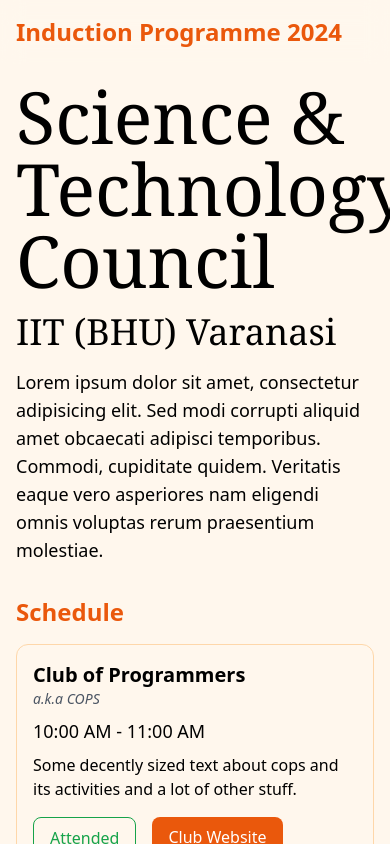
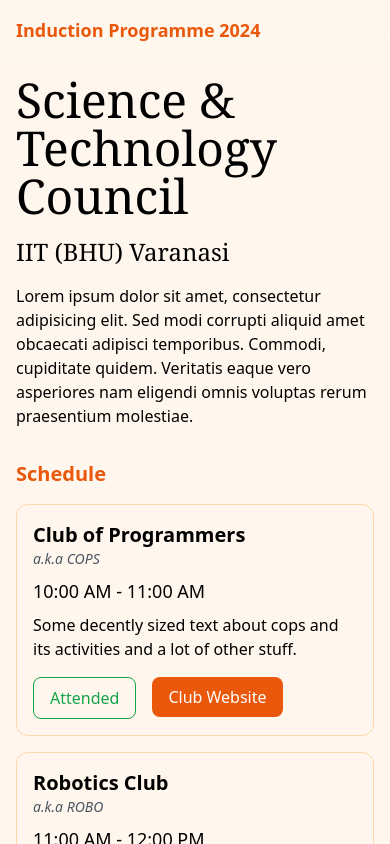
Before and after one commit to criticic/sntc-induction-website, a React (Vite) app: page / in a window 390 px wide. Shown: the top 844 px of the page. Built offline with nearby package versions, Linux system fonts and the light colour scheme.

Commit message:
Made the text size responsive

```diff
--- a/src/routes/home-page.tsx
+++ b/src/routes/home-page.tsx
@@ -116,10 +116,10 @@
   return (
     <>
       <div className="">
-        <div className="font-serif text-7xl">Science &</div>
-        <div className="font-serif text-7xl">Technology Council</div>
-        <div className="mt-4 font-serif text-4xl">IIT (BHU) Varanasi</div>
-        <div className="mt-4 text-lg">
+        <div className="font-serif text-5xl md:text-6xl lg:text-7xl">Science &</div>
+        <div className="font-serif text-5xl md:text-6xl lg:text-7xl">Technology Council</div>
+        <div className="mt-4 font-serif text-2xl md:text-3xl lg:text-4xl">IIT (BHU) Varanasi</div>
+        <div className="mt-4 text-base md:text-lg lg:text-xl">
           Lorem ipsum dolor sit amet, consectetur adipisicing elit. Sed modi
           corrupti aliquid amet obcaecati adipisci temporibus. Commodi,
           cupiditate quidem. Veritatis eaque vero asperiores nam eligendi omnis
@@ -127,7 +127,7 @@
         </div>
       </div>
       <div className="mt-8">
-        <div className="text-2xl font-bold text-orange-600">Schedule</div>
+        <div className="text-xl md:text-2xl lg:text-3xl font-bold text-orange-600">Schedule</div>
         <div className="mt-4 grid grid-cols-1 gap-4">
           {clubs.map((club, index) => (
             <ClubCard key={index} club={club} />
--- a/src/routes/root.tsx
+++ b/src/routes/root.tsx
@@ -4,7 +4,7 @@
   return (
     <div className="flex min-h-screen w-full flex-col bg-orange-50">
       <header className="sticky left-0 right-0 top-0 bg-orange-50 bg-opacity-50 p-4 backdrop-blur-md">
-        <Link to="/" className="text-2xl font-bold text-orange-600">
+        <Link to="/" className="text-lg md:text-xl lg:text-2xl font-bold text-orange-600">
           Induction Programme 2024
         </Link>
       </header>
```
